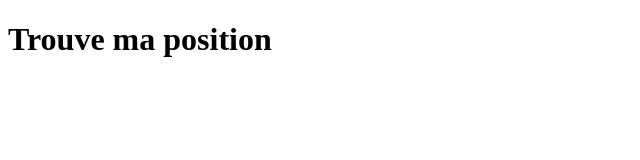
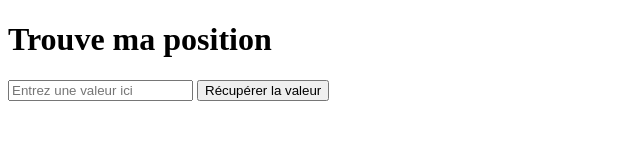
Before and after one commit to KentinPaille/find_my_pos, a plain HTML site: page index.html in a window 1280 px wide. Shown: the whole page, without its empty margins (0-640 px from the left). Drawn offline with Linux system fonts and the light colour scheme.

Commit message:
add input

```diff
--- a/index.html
+++ b/index.html
@@ -4,8 +4,23 @@
         <meta charset="UTF-8" content>
         <meta http-equiv="Content-Type" content="IE=edge">
         <meta name="viewport" content="width=device-width, initial-scale=1.0">
+        <title>Find my pos</title>
     </head>
     <body>
         <h1>Trouve ma position</h1>
+        <input type="text" placeholder="Entrez une valeur ici" id="in">
+        <button type="button" onclick="getValue();">Récupérer la valeur</button>
+        <script>
+        function getValue() {
+            // Sélectionner l'élément input et récupérer sa valeur
+            var input = document.getElementById("in").value;
+            // Afficher la valeur
+            if (input != "49.2459186, 4.0223308") {
+                alert("Wrong position");
+            } else {
+                alert("good")
+            }
+        }
+        </script>
     </body>
 </html>
```
